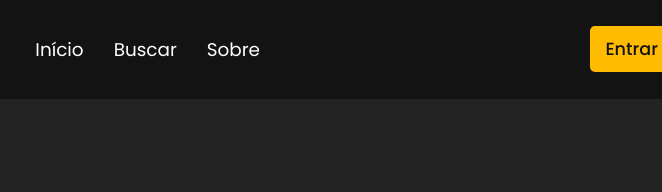
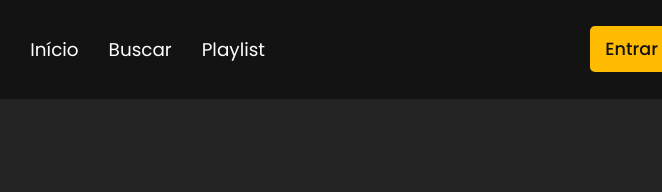
Before and after one commit to FabricioBettarello/Melodia-App, a plain HTML site: page index.html in a window 1280 px wide. Shown: the top 192 px of the page, 511-1173 px from the left. Drawn offline with nearby package versions, Linux system fonts and the light colour scheme.

Commit message:
Update index.html

```diff
--- a/index.html
+++ b/index.html
@@ -38,7 +38,7 @@
                             </div>
                         </div>
                     </li>
-                    <li class="nav-item"><a href="#" class="nav-link">Sobre</a></li>
+                    <li class="nav-item"><a href="#" class="nav-link">Playlist</a></li>
                 </ul>
             </div>
             <div class="login-button">
```
